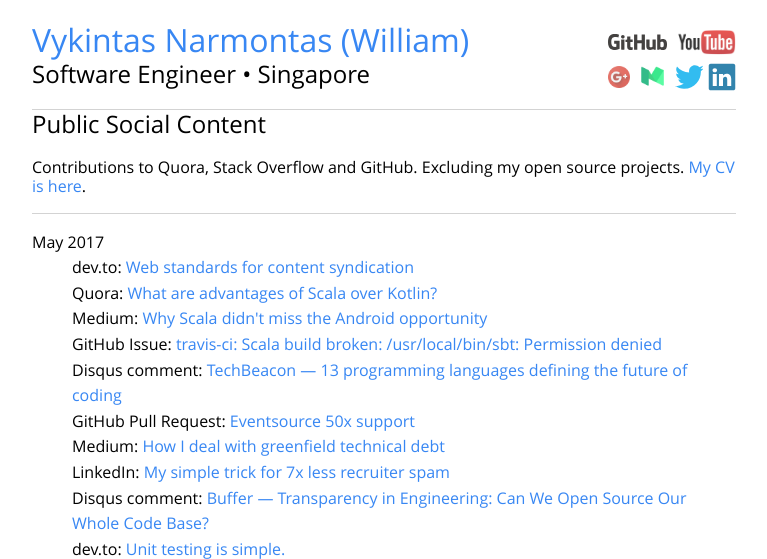
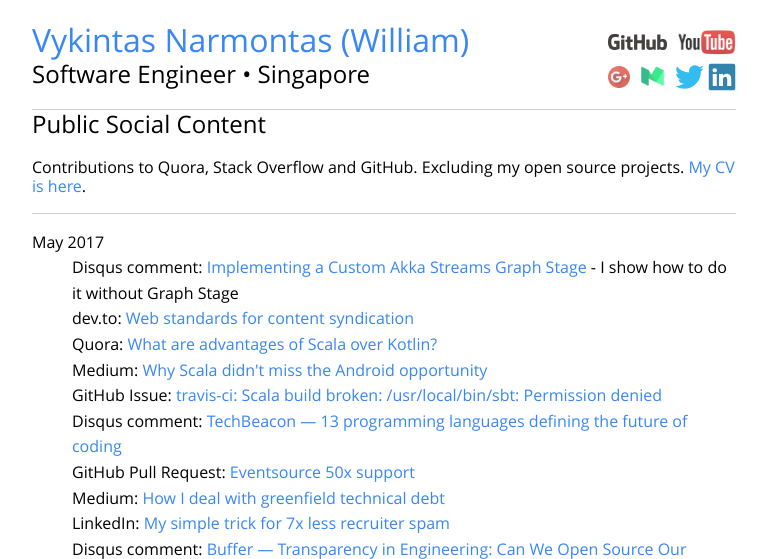
Before and after one commit to philicious/ScalaWilliam.com, a PHP site: page /content/ in a window 1280 px wide. Shown: the top 559 px of the page, without its empty margins (256-1023 px from the left). Run offline with PHP 8.4, Linux system fonts and the light colour scheme.

Commit message:
Update index.php

```diff
--- a/content/index.php
+++ b/content/index.php
@@ -9,6 +9,7 @@ require(dirname(__FILE__).'/../shared/render.inc.php');
     </header>
     <dl>
       <dt>May 2017</dt>
+      <dd>Disqus comment: <a href="http://blog.kunicki.org/blog/2016/07/20/implementing-a-custom-akka-streams-graph-stage/#comment-3323891068">Implementing a Custom Akka Streams Graph Stage</a> - I show how to do it without Graph Stage</dd>
       <dd>dev.to: <a href="https://dev.to/scalawilliam/web-standards-for-content-syndication">Web standards for content syndication</a></dd>
       <dd>Quora: <a href="https://www.quora.com/What-are-advantages-of-Scala-over-Kotlin/answer/William-Narmontas?srid=DB6V">What are advantages of Scala over Kotlin?</a></dd>
       <dd>Medium: <a href="https://medium.com/@ScalaWilliam/why-scala-didnt-miss-the-android-opportunity-92eaaf63c339">Why Scala didn't miss the Android opportunity</a></dd>
```
